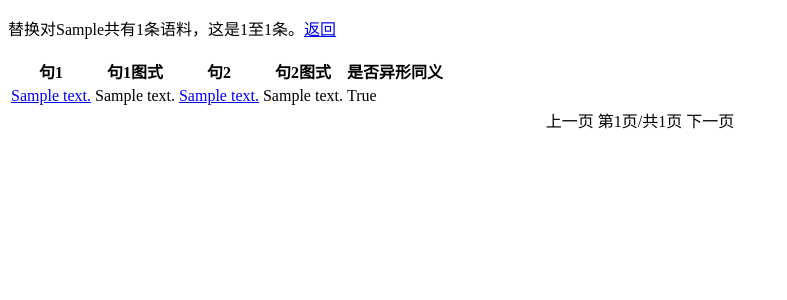
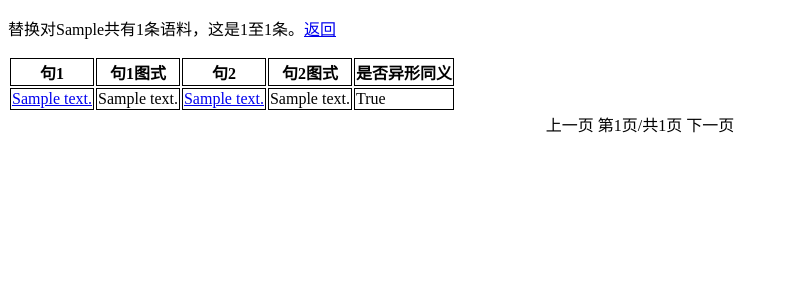
Before and after one commit to hezonglianheng/grammar_programming, a Django app: a page that uses task2/showAnnotation/show/templates/show/sentence_pair.html in a window 1280 px wide. Shown: the top 300 px of the page, without its empty margins (0-787 px from the left). Run offline with Django 4.2, Linux system fonts and the light colour scheme; tables that the repository leaves empty hold one stand-in row (values such as "Sample post").

Commit message:
添加展示例句的模板中表格的框线

```diff
--- a/task2/showAnnotation/show/templates/show/sentence_pair.html
+++ b/task2/showAnnotation/show/templates/show/sentence_pair.html
@@ -8,24 +8,23 @@
         <! -- 结果展示表格 -->
         <table>
             <tr>
-                <th>句1</th>
-                <th>句1图式</th>
-                <th>句2</th>
-                <th>句2图式</th>
-                <th>是否异形同义</th>
+                <th style="border: 1px solid black;">句1</th>
+                <th style="border: 1px solid black;">句1图式</th>
+                <th style="border: 1px solid black;">句2</th>
+                <th style="border: 1px solid black;">句2图式</th>
+                <th style="border: 1px solid black;">是否异形同义</th>
             {% load static %}
             </tr>
             {% for s in sentences %}
             <tr>
-                <td><a href="{% static s.context1_filepath %}" target="_blank">{{ s.context1 }}</a></td>
-                <td>{{ s.context1_schema }}</td>
-                <td><a href="{% static s.context2_filepath %}" target="_blank">{{ s.context2 }}</a></td>
-                <td>{{ s.context2_schema }}</td>
-                <td>{{ s.judge }}</td>
+                <td style="border: 1px solid black;"><a href="{% static s.context1_filepath %}" target="_blank">{{ s.context1 }}</a></td>
+                <td style="border: 1px solid black;">{{ s.context1_schema }}</td>
+                <td style="border: 1px solid black;"><a href="{% static s.context2_filepath %}" target="_blank">{{ s.context2 }}</a></td>
+                <td style="border: 1px solid black;">{{ s.context2_schema }}</td>
+                <td style="border: 1px solid black;">{{ s.judge }}</td>
             </tr>
             {% endfor %}
         </table>
-        <! -- 分页 -->
         <div class="pagination" style="text-align: center;">
             {% if sentences.has_previous %}
                 <a href="?page={{ sentences.previous_page_number }}">上一页</a>
```
